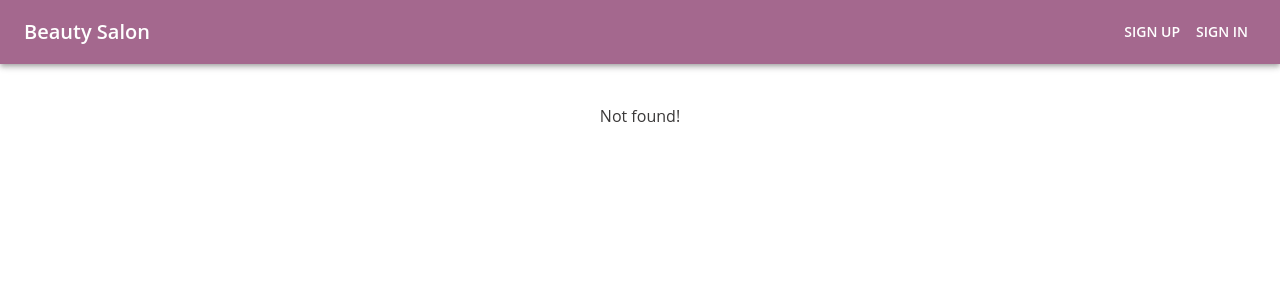
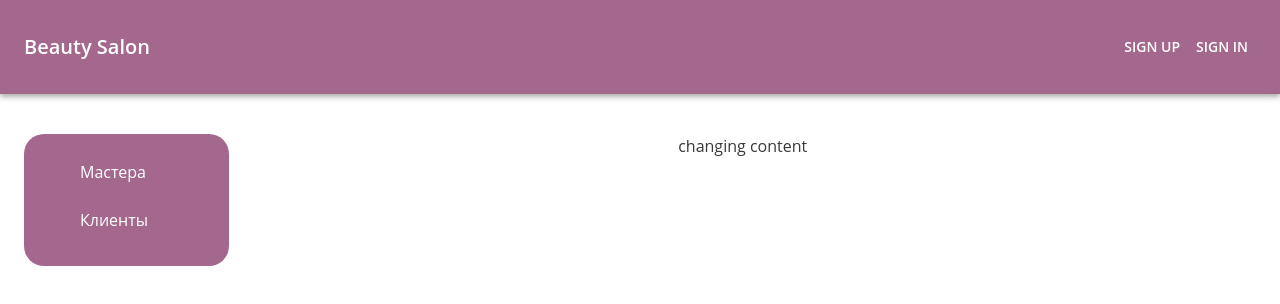
Before and after one commit to emmarrat/customer-appointment-recorder, a React (Create React App) app in the folder client/: page /admin in a window 1280 px wide. Before the commit this address had no page. Shown: the top 304 px of the page. Built offline with nearby package versions, Linux system fonts and the light colour scheme.

Commit message:
Feat: admin component

```diff
--- a/client/src/App.tsx
+++ b/client/src/App.tsx
@@ -6,6 +6,7 @@ import Register from "./features/users/Register";
 import Login from "./features/users/Login";
 import {useAppSelector} from "./app/hooks";
 import {selectUser} from "./features/users/usersSlice";
+import Admin from "./features/admin/Admin";
 
 const App = () => {
   const user = useAppSelector(selectUser);
@@ -21,6 +22,8 @@ const App = () => {
             {/*<Route path="/" element={<Artists/>}/>*/}
             <Route path="/register" element={<Register/>}/>
             <Route path="/login" element={<Login/>}/>
+            <Route path="/admin/" element={<Admin/>}/>
+            <Route path="/admin/:id" element={<Admin/>}/>
             <Route path="/*" element={<Typography textAlign="center">Not found!</Typography>}/>
           </Routes>
         </Container>
--- a/client/src/components/UI/AppToolbar/AppToolbar.tsx
+++ b/client/src/components/UI/AppToolbar/AppToolbar.tsx
@@ -19,7 +19,7 @@ const AppToolbar = () => {
   const user = useAppSelector(selectUser);
 
   return (
-    <AppBar position="sticky" sx={{bgcolor: 'primary.main'}}>
+    <AppBar position="sticky" sx={{bgcolor: 'primary.main', padding: '15px 0'}}>
       <Toolbar>
         <Grid container justifyContent="space-between" alignItems="center">
           <Typography variant="h6" component="div">
--- /dev/null
+++ b/client/src/components/UI/Sidebar/Sidebar.tsx
@@ -0,0 +1,45 @@
+import React from 'react';
+import {Link as RouterLink} from "react-router-dom";
+import {Box, Link, List, ListItem} from "@mui/material";
+
+const Sidebar = () => {
+
+  const items = [
+    {
+      id: 1,
+      name: 'Мастера',
+      link: 'experts'
+    },
+    {
+      id: 2,
+      name: 'Клиенты',
+      link: 'users'
+    },
+  ];
+
+  return (
+    <Box sx={{bgcolor: 'primary.main', maxWidth: '320px', borderRadius: '20px', padding: '10px 40px'}}>
+      <List>
+        {items.map(item => (
+          <ListItem key={item.id} sx={{mb: 1}}>
+            <Link
+              component={RouterLink}
+              to={`/admin/${item.link}`}
+              color="info.main"
+              sx={{
+                textDecoration: 'none',
+                cursor: 'pointer',
+                '&:hover': {
+                  color: 'info.dark',
+                }
+              }}
+            >{item.name}</Link>
+          </ListItem>
+        ))}
+      </List>
+    </Box>
+
+  );
+};
+
+export default Sidebar;
--- /dev/null
+++ b/client/src/features/admin/Admin.tsx
@@ -0,0 +1,22 @@
+import React from 'react';
+import Sidebar from "../../components/UI/Sidebar/Sidebar";
+import {useNavigate, useParams} from "react-router-dom";
+import {Grid} from "@mui/material";
+
+
+
+const Admin = () => {
+  const {id} = useParams(), navigate = useNavigate();
+  return (
+    <Grid container>
+      <Grid item xs={2}>
+        <Sidebar />
+      </Grid>
+      <Grid item container justifyContent="center" xs={10}>
+        <div>changing content {id ? id : ''}</div>
+      </Grid>
+    </Grid>
+  );
+};
+
+export default Admin;
--- a/client/src/features/users/Register.tsx
+++ b/client/src/features/users/Register.tsx
@@ -1,22 +1,12 @@
-
 import LockOutlinedIcon from '@mui/icons-material/LockOutlined';
-import {
-  Avatar,
-  Box,
-  Button,
-  Container,
-  Grid,
-  TextField,
-  Typography,
-  Link, styled
-} from '@mui/material';
-import { GoogleLogin } from '@react-oauth/google';
+import {Avatar, Box, Button, Container, Grid, Link, TextField, Typography} from '@mui/material';
+import {GoogleLogin} from '@react-oauth/google';
 import React from 'react';
 import {useAppDispatch, useAppSelector} from "../../app/hooks";
 import {selectRegisterError} from "./usersSlice";
 import {RegisterMutation} from "../../types";
 import {googleLogin, register} from "./usersThunks";
-import {Link as NavLink, Link as RouterLink, useNavigate} from "react-router-dom";
+import {Link as RouterLink, useNavigate} from "react-router-dom";
 import FileInput from "../../components/UI/FileInput/FileInput";
 
 const Register = () => {
--- a/client/src/features/users/usersThunks.ts
+++ b/client/src/features/users/usersThunks.ts
@@ -78,7 +78,7 @@ export const googleLogin = createAsyncThunk<
 });
 
 export const fetchUsers = createAsyncThunk<User[]>(
-  'users/fetchAll', async (params) => {
+  'users/fetchAll', async () => {
 
   const response = await axiosApi.get<User[]>('/users');
   return response.data;
```
